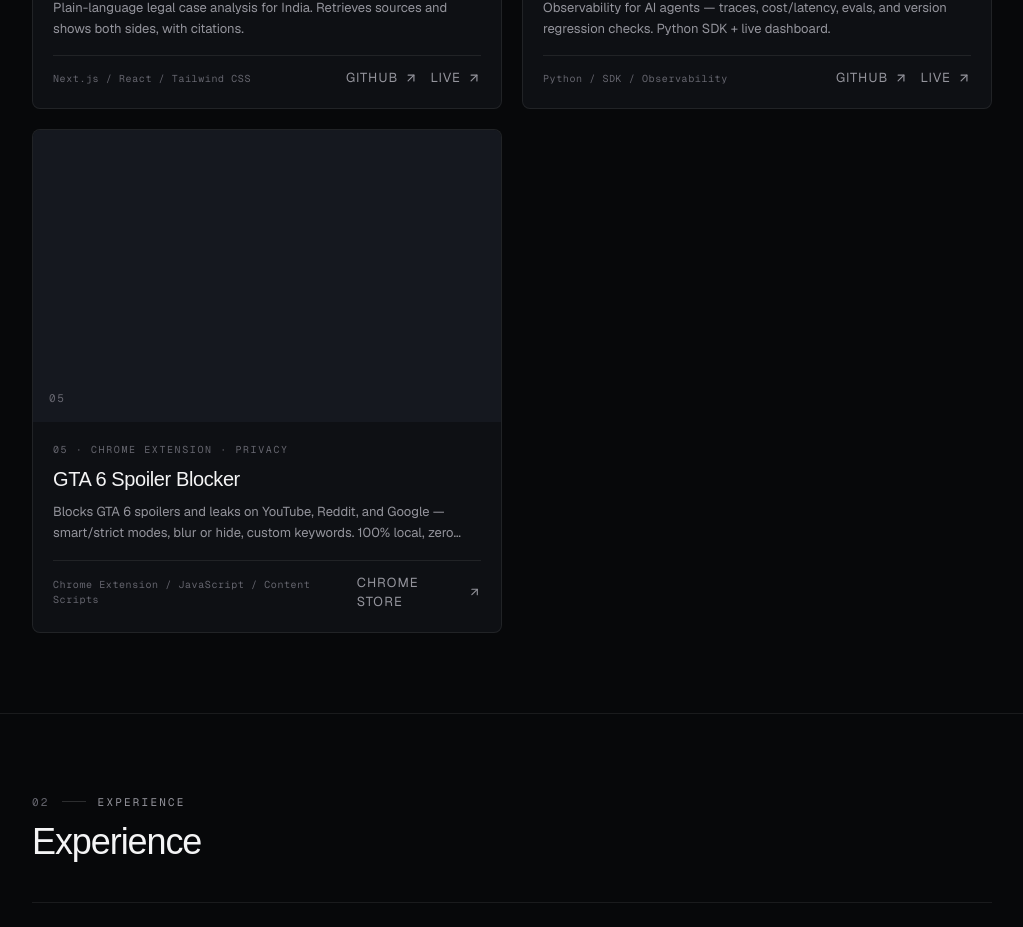
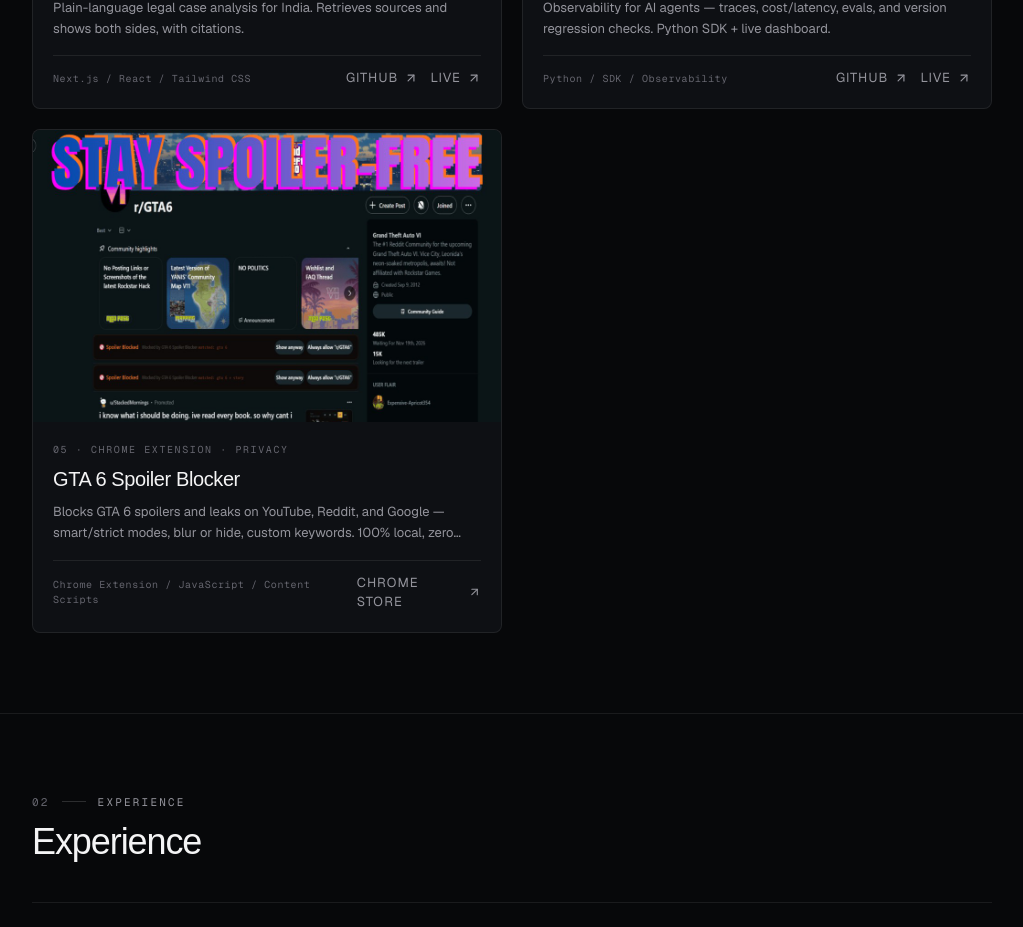
Before and after one commit to NitinPrime/nitin-os, a Next.js app: page / in a window 1280 px wide. Shown: the part 1800-2727 px from the top of the page, without its empty margins (128-1151 px from the left). Built offline with nearby package versions, Linux system fonts and the light colour scheme; a web font is replaced by a local one.

Commit message:
Add a Reddit screenshot to the GTA Spoiler Blocker card.

```diff
--- a/src/data/projects.ts
+++ b/src/data/projects.ts
@@ -362,6 +362,13 @@
         href: "https://chromewebstore.google.com/detail/gta-6-spoiler-blocker/jeiicdjopelafmfokikmaimcfhdgamem?hl=en",
       },
     ],
+    frames: [
+      {
+        src: "/images/gta-spoiler-blocker/reddit.png",
+        alt: "GTA 6 Spoiler Blocker hiding spoiler posts on Reddit with Stay Spoiler-Free banner",
+        caption: "On Reddit — spoilers blocked in place, with show-anyway and allow-subreddit controls.",
+      },
+    ],
     featured: true,
   },
   {
```
Also changed, not shown: public/images/gta-spoiler-blocker/reddit.png (added).
